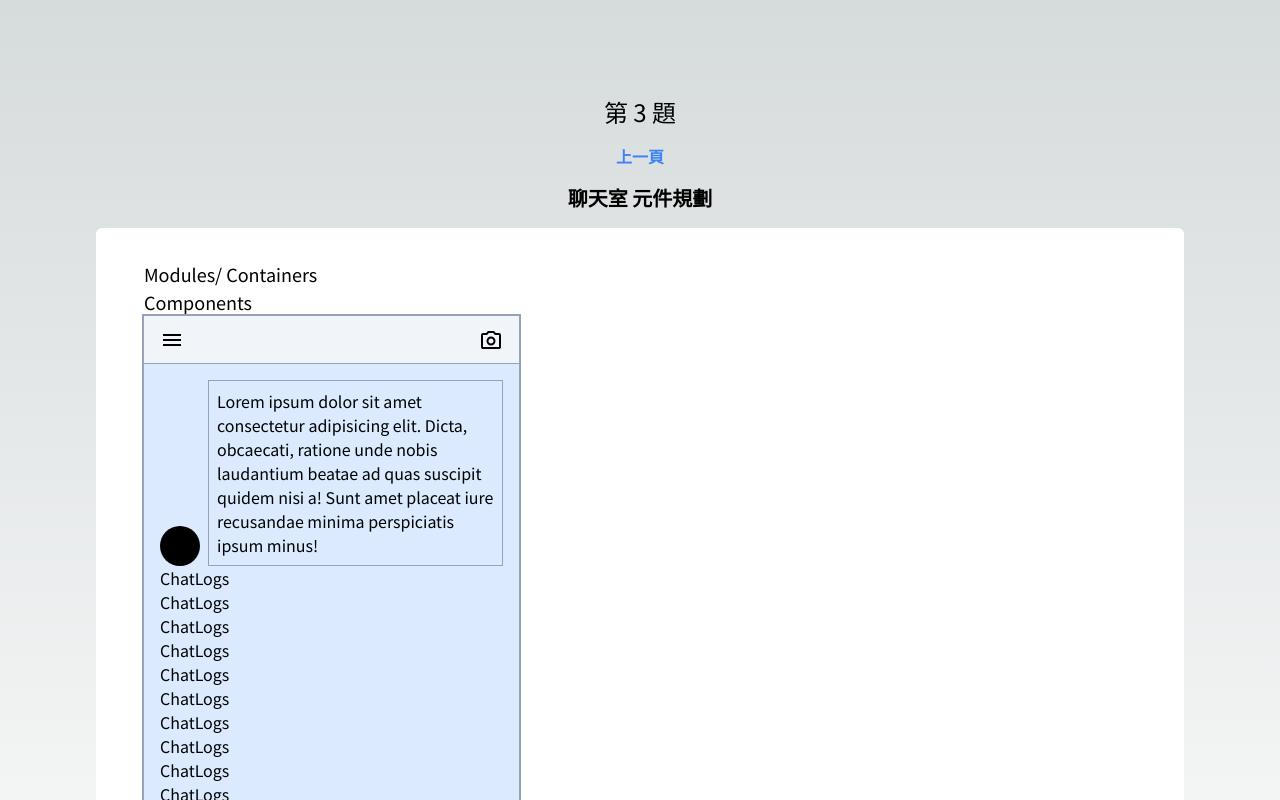
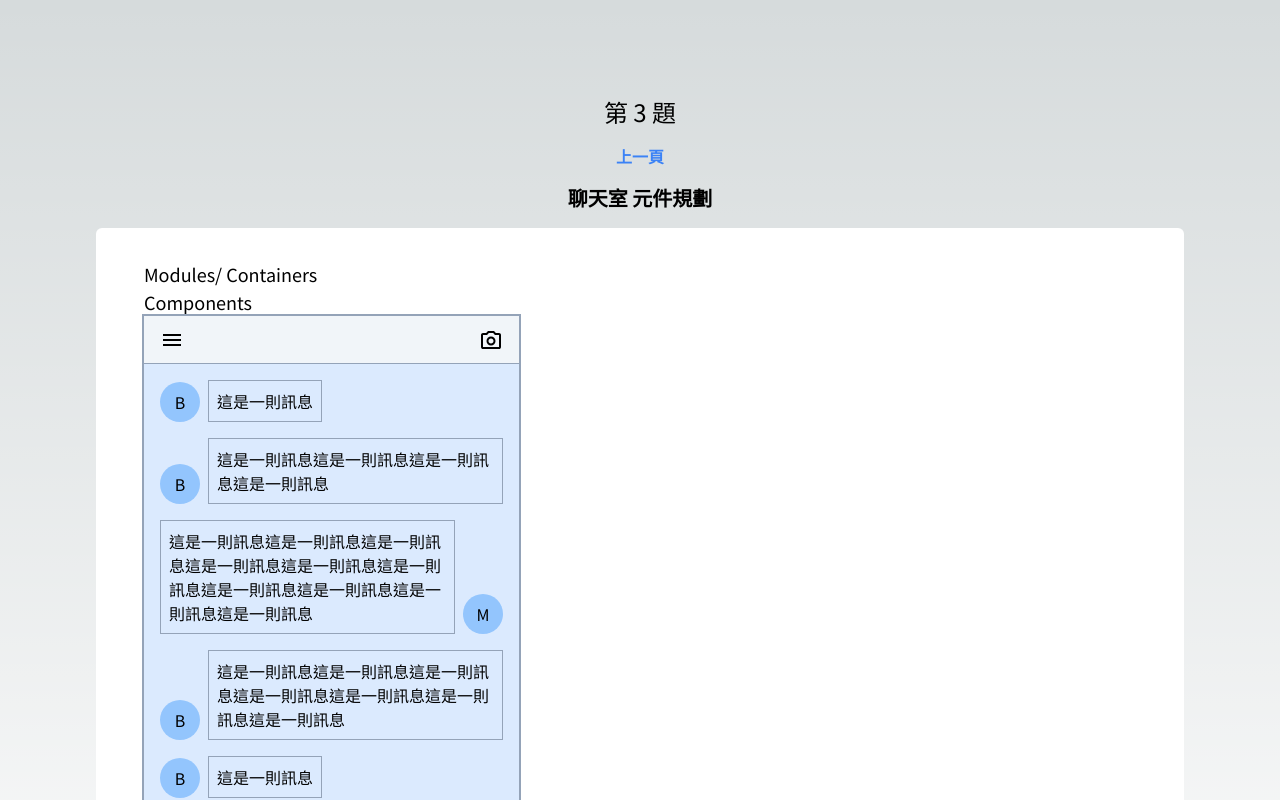
Before and after one commit to penspulse326/bat-mobile-test, a Next.js app: page /problem3 in a window 1280 px wide. Shown: the top 800 px of the page. Built offline with nearby package versions, Linux system fonts and the light colour scheme.

Commit message:
feat: add ChatMessage's style

```diff
--- a/common/constants/types.ts
+++ b/common/constants/types.ts
@@ -8,6 +8,7 @@ export type PrizeListType = Record<string, PrizeType>;
 
 export type MessageDataType = {
   id: number;
+  username: string;
   content: string;
   time: string;
 };
--- a/components/ChatMessage/index.tsx
+++ b/components/ChatMessage/index.tsx
@@ -1,13 +1,27 @@
-function ChatMessage() {
+type PropsType = {
+  username: string;
+  content: string;
+  isMe: boolean;
+};
+
+function ChatMessage({ username, content, isMe }: PropsType) {
+  const alignStyle = {
+    alignSelf: isMe ? 'flex-end' : 'flex-start',
+  };
+
+  const orderStyle = {
+    order: isMe ? 2 : 0,
+  };
+
   return (
-    <li className="flex items-end gap-2">
-      <div className="h-10 w-10 flex-shrink-0 rounded-full bg-black" />
-      <p className="border border-slate-400 p-2">
-        Lorem ipsum dolor sit amet consectetur adipisicing elit. Dicta,
-        obcaecati, ratione unde nobis laudantium beatae ad quas suscipit quidem
-        nisi a! Sunt amet placeat iure recusandae minima perspiciatis ipsum
-        minus!
-      </p>
+    <li style={alignStyle} className="flex items-end gap-2">
+      <div
+        style={orderStyle}
+        className="flex h-10 w-10 flex-shrink-0 items-center justify-center rounded-full bg-blue-300"
+      >
+        {username[0]}
+      </div>
+      <p className="border border-slate-400 p-2">{content}</p>
     </li>
   );
 }
--- a/modules/ChatLogs/data.ts
+++ b/modules/ChatLogs/data.ts
@@ -1,57 +1,69 @@
-export const messageLogs = {
+import { MessageLogsType } from '@/common/constants/types';
+
+export const messageLogs: MessageLogsType = {
   targetName: 'Bat',
   logs: [
     {
       id: 1,
+      username: 'Bat',
       content: '這是一則訊息',
       time: '2022-11-11 11:11:11',
     },
     {
       id: 1,
+      username: 'Bat',
       content: '這是一則訊息這是一則訊息這是一則訊息這是一則訊息',
       time: '2022-11-11 11:12:11',
     },
     {
       id: -1,
+      username: 'Me',
       content:
         '這是一則訊息這是一則訊息這是一則訊息這是一則訊息這是一則訊息這是一則訊息這是一則訊息這是一則訊息這是一則訊息這是一則訊息',
       time: '2022-11-11 11:13:11',
     },
     {
       id: 1,
+      username: 'Bat',
       content:
         '這是一則訊息這是一則訊息這是一則訊息這是一則訊息這是一則訊息這是一則訊息這是一則訊息',
       time: '2022-11-11 11:14:11',
     },
     {
       id: 1,
+      username: 'Bat',
       content: '這是一則訊息',
       time: '2022-11-11 11:15:11',
     },
     {
       id: -1,
+      username: 'Me',
       content:
         '這是一則訊息這是一則訊息這是一則訊息這是一則訊息這是一則訊息這是一則訊息',
       time: '2022-11-11 11:16:11',
     },
     {
       id: 1,
+      username: 'Bat',
       content: '這是一則訊息',
       time: '2022-11-11 11:17:11',
     },
     {
       id: 1,
+      username: 'Bat',
       content: '這是一則訊息',
       time: '2022-11-11 11:18:11',
     },
     {
       id: -1,
+      username: 'Me',
       content:
         '這是一則訊息這是一則訊息這是一則訊息這是一則訊息這是一則訊息這是一則訊息這是一則訊息這是一則訊息',
       time: '2022-11-11 11:19:11',
     },
     {
       id: -1,
+      username: 'Me',
       content: '這是一則訊息',
       time: '2022-11-11 11:20:11',
     },
--- a/modules/ChatLogs/index.tsx
+++ b/modules/ChatLogs/index.tsx
@@ -1,71 +1,22 @@
 import ChatMessage from '@/components/ChatMessage';
 import { messageLogs } from './data';
+import { MessageDataType } from '@/common/constants/types';
 
 const userId = -1;
 
 function ChatLogs() {
+  const { logs } = messageLogs;
+
   return (
-    <ul className="h-[calc(100%-96px)] overflow-y-scroll p-4">
-      <ChatMessage />
-      <div>ChatLogs </div>
-      <div>ChatLogs </div>
-      <div>ChatLogs </div>
-      <div>ChatLogs </div>
-      <div>ChatLogs </div>
-      <div>ChatLogs </div>
-      <div>ChatLogs </div>
-      <div>ChatLogs </div>
-      <div>ChatLogs </div>
-      <div>ChatLogs </div>
-      <div>ChatLogs </div>
-      <div>ChatLogs </div>
-      <div>ChatLogs </div>
-      <div>ChatLogs </div>
-      <div>ChatLogs </div>
-      <div>ChatLogs </div>
-      <div>ChatLogs </div>
-      <div>ChatLogs </div>
-      <div>ChatLogs </div>
-      <div>ChatLogs </div>
-      <div>ChatLogs </div>
-      <div>ChatLogs </div>
-      <div>ChatLogs </div>
-      <div>ChatLogs </div>
-      <div>ChatLogs </div>
-      <div>ChatLogs </div>
-      <div>ChatLogs </div>
-      <div>ChatLogs </div>
-      <div>ChatLogs </div>
-      <div>ChatLogs </div>
-      <div>ChatLogs </div>
-      <div>ChatLogs </div>
-      <div>ChatLogs </div>
-      <div>ChatLogs </div>
-      <div>ChatLogs </div>
-      <div>ChatLogs </div>
-      <div>ChatLogs </div>
-      <div>ChatLogs </div>
-      <div>ChatLogs </div>
-      <div>ChatLogs </div>
-      <div>ChatLogs </div>
-      <div>ChatLogs </div>
-      <div>ChatLogs </div>
-      <div>ChatLogs </div>
-      <div>ChatLogs </div>
-      <div>ChatLogs </div>
-      <div>ChatLogs </div>
-      <div>ChatLogs </div>
-      <div>ChatLogs </div>
-      <div>ChatLogs </div>
-      <div>ChatLogs </div>
-      <div>ChatLogs </div>
-      <div>ChatLogs </div>
-      <div>ChatLogs </div>
-      <div>ChatLogs </div>
-      <div>ChatLogs </div>
-      <div>ChatLogs </div>
-      <div>ChatLogs </div>
-      <div>ChatLogs </div>
+    <ul className="flex h-[calc(100%-96px)] flex-col gap-4 overflow-y-scroll p-4">
+      {logs.map(({ id, username, content, time }: MessageDataType) => (
+        <ChatMessage
+          key={`${id}-${time}`}
+          username={username}
+          content={content}
+          isMe={userId === id}
+        />
+      ))}
     </ul>
   );
 }
```
